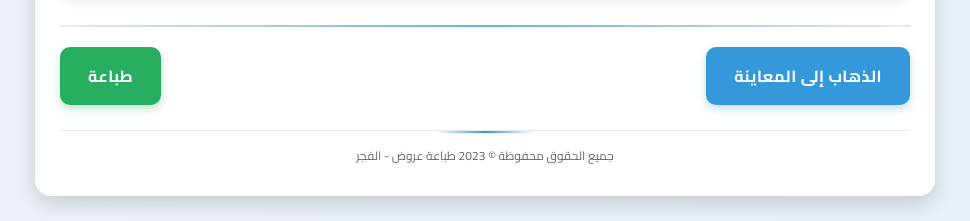
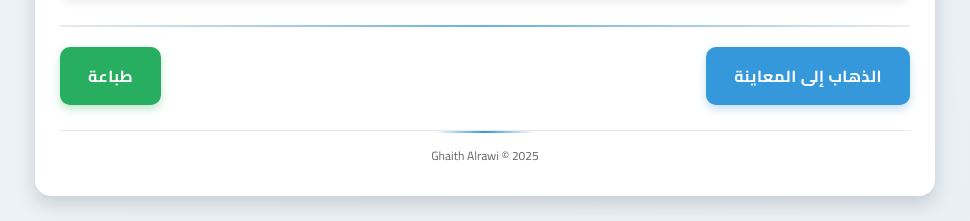
Before and after one commit to gbrw/alfajr-printer, a plain HTML site: page index.html in a window 1280 px wide. Shown: the part 2429-2650 px from the top of the page, without its empty margins (155-1125 px from the left). Drawn offline with Linux system fonts and the light colour scheme; a web font is replaced by a local one.

Commit message:
Update index.html

```diff
--- a/index.html
+++ b/index.html
@@ -1124,7 +1124,7 @@
                             طباعة
                         </button>
         </div>
-        <div class="copyright no-print">جميع الحقوق محفوظة &copy; 2023 طباعة عروض - الفجر</div>
+        <div class="copyright no-print">Ghaith Alrawi &copy; 2025 </div>
     </div>      <div class="preview" id="preview">
         <div class="preview-text" id="preview-text1"></div>
         <div class="preview-text" id="preview-text2"></div>
```
